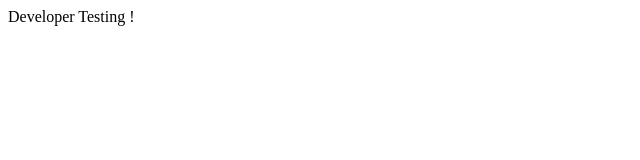
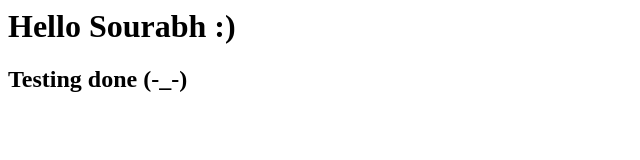
Before and after one commit to sourabhskc/Devops-Task4, a plain HTML site: page index.html in a window 1280 px wide. Shown: the whole page, without its empty margins (0-640 px from the left). Drawn offline with Linux system fonts and the light colour scheme.

Commit message:
Testing done

```diff
--- a/index.html
+++ b/index.html
@@ -1 +1,2 @@
-Developer Testing !
+<h1>Hello Sourabh :)</h1>
+<h2>Testing done (-_-)</h2>
```
